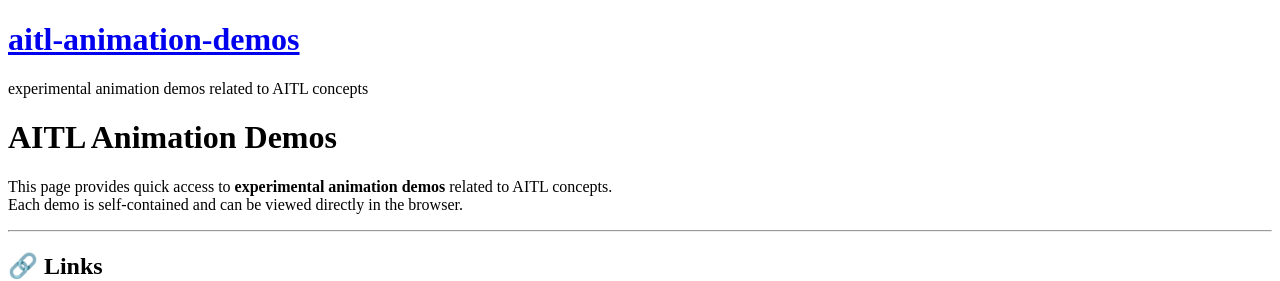
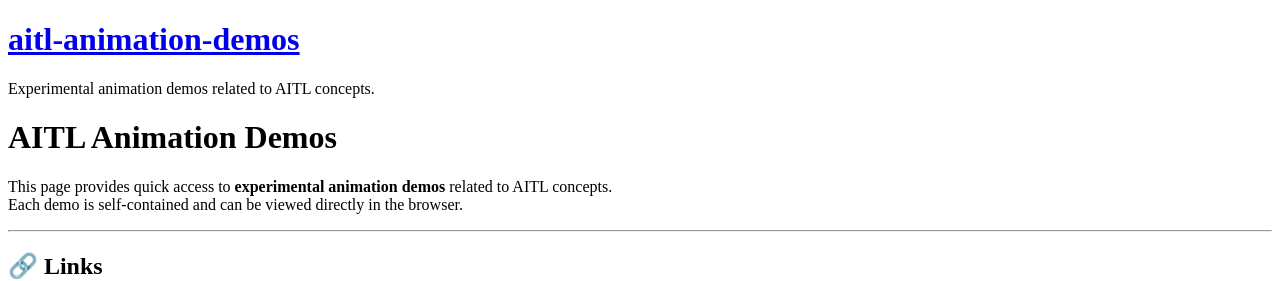
Before and after one commit to Samizo-AITL/aitl-animation-demos, a Jekyll site: the page built from index.md, in a window 1280 px wide and 900 px high. Shown: the top 281 px of the window. Built offline with Jekyll 4.4.1, drawn with Linux system fonts in a browser that asks for light colours.

```diff
--- a/_config.yml
+++ b/_config.yml
@@ -1,5 +1,5 @@
 title: "aitl-animation-demos"
-description: "experimental animation demos related to AITL concepts"
+description: "Experimental animation demos related to AITL concepts."
 lang: en
 
 url: "https://samizo-aitl.github.io"
```
